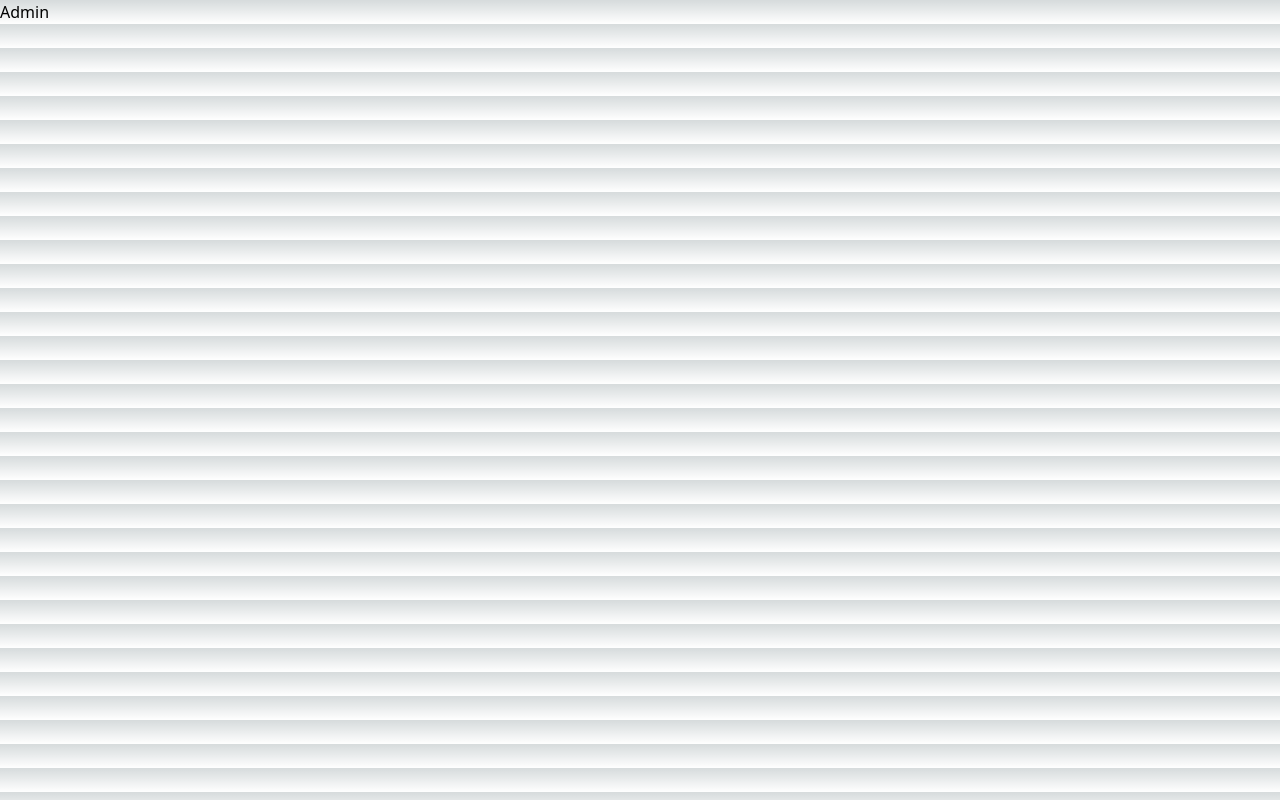
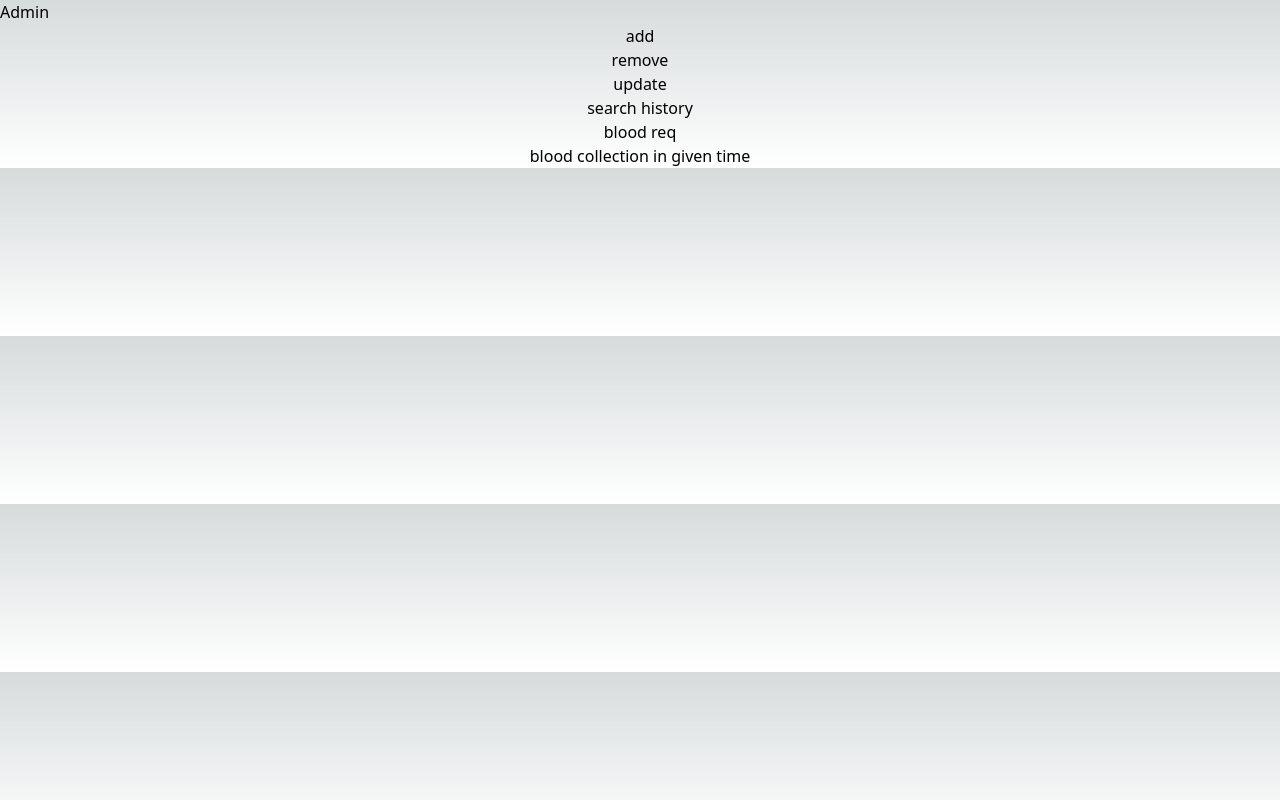
Before and after one commit to AhmadAlzhrani/Blood-Bank, a Next.js app in the folder bloodbank/: page /admin in a window 1280 px wide. Built offline with nearby package versions, Linux system fonts and the light colour scheme.

Commit message:
added functions to the admin console

```diff
--- a/bloodbank/src/pages/admin.js
+++ b/bloodbank/src/pages/admin.js
@@ -1,12 +1,87 @@
-import { useRouter } from "next/router";
-import { useMutation } from "react-query"
+import { useState } from "react";
 
 export default function admin() {
 
+    const [add, setAdd] = useState(false);
+    const [remove, setRemove] = useState(false);
+    const [update, setUpdate] = useState(false);
+    const [search, setSearch] = useState(false);
+    const [bloodReq, setBloodReq] = useState(false);
+    const [bloodCollection, setBloodCollection] = useState(false);
+
+    const showHideAdd = () => setAdd(!add);
+    const showHideRemove = () => setRemove(!remove);
+    const showHideUpdate = () => setUpdate(!update);
+    const showHideSearch = () => setSearch(!search);
+    const showHideBloodReq = () => setBloodReq(!bloodReq);
+    const showHideBloodCollection = () => setBloodCollection(!bloodCollection);
+
 
 return (
-    <div>
-        <h1>Admin</h1>
-    </div>
+    <>
+        <div className="grid">
+            <h1>Admin</h1>
+            <button onClick={showHideAdd}>add</button>
+            <button onClick={showHideRemove}>remove</button>
+            <button onClick={showHideUpdate}>update</button>
+            <button onClick={showHideSearch}>search history</button>
+            <button onClick={showHideBloodReq}>blood req</button>
+            <button onClick={showHideBloodCollection}>blood collection in given time</button>
+        </div>
+        <div>
+            {
+            add &&
+            <div>
+                <h1>add</h1>
+                <button>submit</button>
+            </div>
+            }
+        </div>
+        <div>
+            {
+            remove &&
+            <div>
+                <h1>remove</h1>
+                <button>submit</button>
+            </div>
+            }
+        </div>
+        <div>
+            {
+            update &&
+            <div>
+                <h1>update</h1>
+                <button>submit</button>
+            </div>
+            }
+        </div>
+        <div>
+            {
+            search &&
+            <div>
+                <h1>search</h1>
+                <button>submit</button>
+            </div>
+            }
+        </div>
+        <div>
+            {
+            bloodReq &&
+            <div>
+                <h1>blood req</h1>
+                <button>submit</button>
+            </div>
+            }
+        </div>
+        <div>
+            {
+            bloodCollection &&
+            <div>
+                <h1>blood collection</h1>
+                <button>submit</button>
+            </div>
+            }
+        </div>
+    </>
 );
 }
--- a/bloodbank/src/pages/index.js
+++ b/bloodbank/src/pages/index.js
@@ -7,7 +7,6 @@ export default function Home() {
 
   const mutation = useMutation({
     mutationFn: (handle) => {
-      console.log('handle1111: ',handle);
       return fetch('/api/pages', {
         method: 'POST',
         body: JSON.stringify({
@@ -16,10 +15,7 @@ export default function Home() {
       })
     },
     onSuccess: async (res) => {
-      //const body = res.body;
       const handle = res;
-      console.log('handle2222: ',handle);
-      //router.push(`/${handle}`);
     },
   });
 
```
